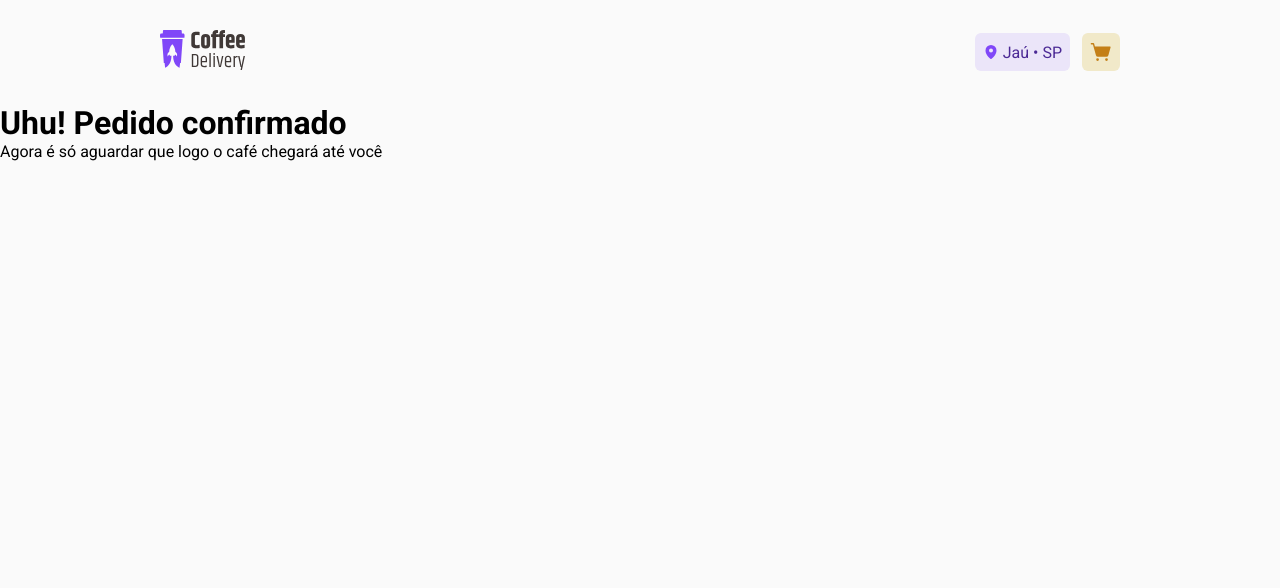
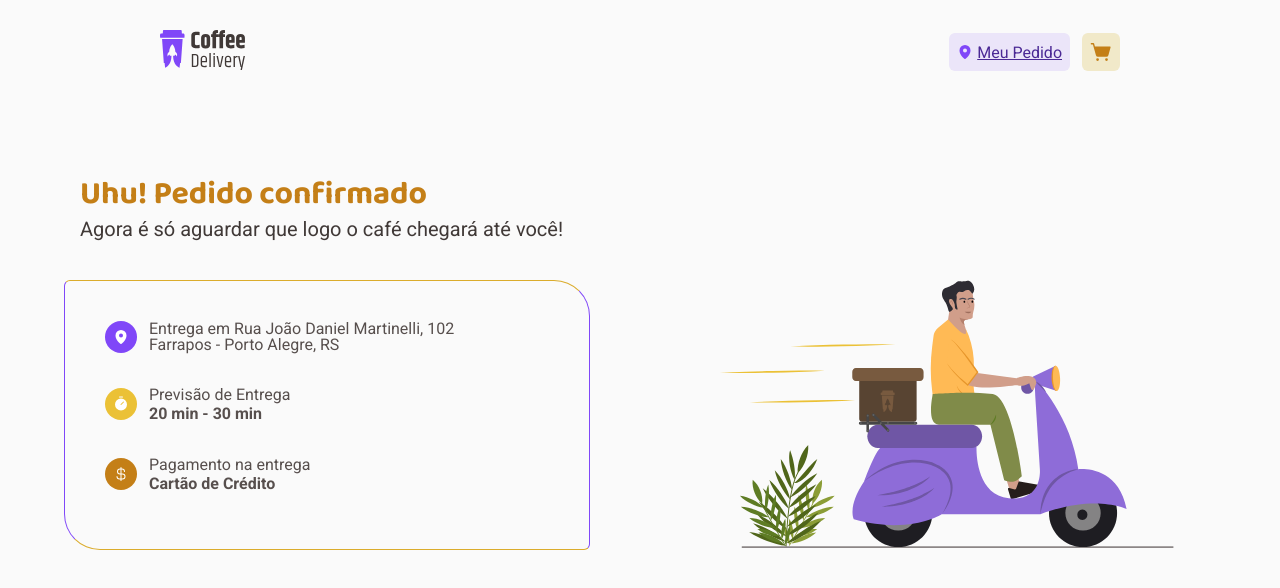
Before and after one commit to maathzzz/coffe-delivery, a React (Vite) app: page /sucess in a window 1280 px wide. Shown: the top 588 px of the page. Built offline with nearby package versions, Linux system fonts and the light colour scheme.

Commit message:
confirmedOrder styles finished

```diff
--- a/src/components/Header/Header.module.css
+++ b/src/components/Header/Header.module.css
@@ -31,8 +31,6 @@
     border-radius: 6px;
     gap: 0.25rem;
     padding: 0.5rem;
-
-    cursor: no-drop;
 }
 
 .actions-cart {
--- a/src/components/Header/index.tsx
+++ b/src/components/Header/index.tsx
@@ -10,12 +10,13 @@ export function Header() {
                 <img src={CoffeDeliveryLogo} alt="" />
             </NavLink>
             <div className={styles.actions}>
-                <div className={styles['actions-local']}>
+                <NavLink to='/sucess' className={styles['actions-local']}>
                     <MapPin color="#8047F8" weight="fill" size={16}/>
-                    <span> Jaú </span>
+                    {/* <span> Jaú </span>
                     <span> • </span>
-                    <span> SP</span>
-                </div>
+                    <span> SP</span> */}
+                    <span> Meu Pedido</span>
+                </NavLink>
                 <NavLink to="/checkout" className={styles['actions-cart']}>
                     <ShoppingCartSimple color="#C47F17" weight="fill" size={22}/>
                 </NavLink>
--- a/src/data/coffee.ts
+++ b/src/data/coffee.ts
@@ -4,7 +4,7 @@ export const coffees = [
 		title: 'Expresso Tradicional',
 		description: 'O tradicional café feito com água quente e grãos moídos',
 		amount: 9.90,
-		img: '../../public/tradicional.png',
+		img: '../../tradicional.png',
 		tags: [
 			'TRADICIONAL'
 		]
@@ -14,7 +14,7 @@ export const coffees = [
 		title: 'Expresso Americano',
 		description: 'Expresso diluído, menos intenso que o tradicional',
 		amount: 9.90,
-		img: '../../public/americano.png',
+		img: '../../americano.png',
 		tags: [
 			'TRADICIONAL'
 		]
@@ -24,7 +24,7 @@ export const coffees = [
 		title: 'Expresso Cremoso',
 		description: 'Café expresso tradicional com espuma cremosa',
 		amount: 9.90,
-		img: '../../public/cremoso.png',
+		img: '../../cremoso.png',
 		tags: [
 			'TRADICIONAL'
 		]
@@ -34,7 +34,7 @@ export const coffees = [
 		title: 'Expresso Gelado',
 		description: 'Bebida preparada com café expresso e cubos de gelo',
 		amount: 9.90,
-		img: '../../public/gelado.png',
+		img: '../../gelado.png',
 		tags: [
 			'TRADICIONAL',
 			'GELADO'
@@ -45,7 +45,7 @@ export const coffees = [
 		title: 'Café com Leite',
 		description: 'Meio a meio de expresso tradicional com leite vaporizado',
 		amount: 9.90,
-		img: '../../public/leite.png',
+		img: '../../leite.png',
 		tags: [
 			'TRADICIONAL',
 			'COM LEITE'
@@ -56,7 +56,7 @@ export const coffees = [
 		title: 'Latte',
 		description: 'Uma dose de café expresso com o dobro de leite e espuma cremosa',
 		amount: 9.90,
-		img: '../../public/latte.png',
+		img: '../../latte.png',
 		tags: [
 			'TRADICIONAL',
 			'COM LEITE'
@@ -67,7 +67,7 @@ export const coffees = [
 		title: 'Capuccino',
 		description: 'Bebida com canela feita de doses iguais de café, leite e espuma',
 		amount: 9.90,
-		img: '../../public/capuccino.png',
+		img: '../../capuccino.png',
 		tags: [
 			'TRADICIONAL',
 			'COM LEITE'
@@ -78,7 +78,7 @@ export const coffees = [
 		title: 'Macchiato',
 		description: 'Café expresso misturado com um pouco de leite quente e espuma',
 		amount: 9.90,
-		img: '../../public/macchiato.png',
+		img: '../../macchiato.png',
 		tags: [
 			'TRADICIONAL',
 			'COM LEITE'
@@ -89,7 +89,7 @@ export const coffees = [
 		title: 'Mocaccino',
 		description: 'Café expresso com calda de chocolate, pouco leite e espuma',
 		amount: 9.90,
-		img: '../../public/mocaccino.png',
+		img: '../../mocaccino.png',
 		tags: [
 			'TRADICIONAL',
 			'COM LEITE'
@@ -100,7 +100,7 @@ export const coffees = [
 		title: 'Chocolate Quente',
 		description: 'Bebida feita com chocolate dissolvido no leite quente e café',
 		amount: 9.90,
-		img: '../../public/quente.png',
+		img: '../../quente.png',
 		tags: [
 			'ESPECIAL',
 			'COM LEITE'
@@ -111,7 +111,7 @@ export const coffees = [
 		title: 'Cubano',
 		description: 'Drink gelado de café expresso com rum, creme de leite e hortelã',
 		amount: 9.90,
-		img: '../../public/cubano.png',
+		img: '../../cubano.png',
 		tags: [
 			'ESPECIAL',
 			'ALCOÓLICO',
@@ -123,7 +123,7 @@ export const coffees = [
 		title: 'Havaiano',
 		description: 'Bebida adocicada preparada com café e leite de coco',
 		amount: 9.90,
-		img: '../../public/havaiano.png',
+		img: '../../havaiano.png',
 		tags: [
 			'ESPECIAL',
 		]
@@ -133,7 +133,7 @@ export const coffees = [
 		title: 'Árabe',
 		description: 'Bebida preparada com grãos de café árabe e especiarias',
 		amount: 9.90,
-		img: '../../public/arabe.png',
+		img: '../../arabe.png',
 		tags: [
 			'ESPECIAL',
 		]
@@ -143,7 +143,7 @@ export const coffees = [
 		title: 'Irlândes',
 		description: 'Bebida a base de café, uísque irlandês, açúcar e chantilly',
 		amount: 9.90,
-		img: '../../public/irlandes.png',
+		img: '../../irlandes.png',
 		tags: [
 			'ESPECIAL',
 			'ALCOÓLICO'
--- a/src/pages/Home/CoffeeCard/CoffeeCard.tsx
+++ b/src/pages/Home/CoffeeCard/CoffeeCard.tsx
@@ -11,14 +11,16 @@ interface CoffeeAtributes {
 
 }
 
+
 export function CoffeeCard({ title, description, price, tags, imgUrl }: CoffeeAtributes) {
+
   return (
     <div className={styles.coffeeCard}>
         <img src={imgUrl}/>
         <div className={styles.coffeeTags}>
           {tags.map(tag => {
             return (
-              <span> {tag} </span>
+              <span key={Math.random() * 1000}> {tag} </span>
             ) })}
         </div>
 
--- a/src/pages/Home/index.tsx
+++ b/src/pages/Home/index.tsx
@@ -1,5 +1,4 @@
 import { CoffeeCard } from './CoffeeCard/CoffeeCard'
-
 import styles from './Home.module.css'
 import coffeHome from '../../assets/coffeHome.png'
 import { Coffee, Package, ShoppingCartSimple, Timer } from '@phosphor-icons/react'
@@ -40,9 +39,8 @@ export function Home() {
                 <div className={styles.list}>
                     {coffees.map(coffee => {
                         return (
-                            <div>
+                            <div key={coffee.id}>
                                 <CoffeeCard
-                                    key={coffee.id}
                                     title={coffee.title}
                                     description={coffee.description}
                                     price={coffee.amount}
--- a/src/pages/Sucess/Sucess.module.css
+++ b/src/pages/Sucess/Sucess.module.css
@@ -0,0 +1,159 @@
+.sucess img {
+    position: absolute;
+    width: 30.75rem;
+    height: 18.313rem;
+    left: calc(50% - 30.75rem/2 + 19.625rem);
+    top: 16.75rem;
+}
+
+.title {
+    position: absolute;
+    left: calc(50% - 22.063rem/2 - 23.969rem);
+    top: 10.875rem;
+}
+
+.title h1 {
+    font-family: 'Baloo 2';
+    font-style: normal;
+    font-weight: 800;
+    font-size: 2rem;
+    line-height: 130%;
+
+    color: var(--yellow-dark);
+}
+
+.title p {
+    font-family: 'Roboto';
+    font-style: normal;
+    font-weight: 400;
+    font-size: 1.25rem;
+    line-height: 130%;
+
+    color: var(--gray-subtitle);
+    font-stretch: 100;
+}
+
+.orderInfo {
+    box-sizing: border-box;
+
+    display: flex;
+    flex-direction: column;
+    align-items: flex-start;
+    padding: 2.5rem;
+    gap: 2rem;
+
+    position: absolute;
+    width: 32.875rem;
+    height: 16.875rem;
+
+    left: calc(50% - 34.875rem/2 - 18.563rem);
+    top: 17.5rem;
+
+    border-radius: 6px 36px;
+    border-style: solid;
+    border-width: 1px;
+    border-color: rgba(219, 172, 44, 1) rgba(128, 71, 248, 1);
+    /* background: linear-gradient(to bottom left, rgba(219, 172, 44, 1), rgba(128, 71, 248, 1)); */
+}
+
+.local {
+    display: flex;
+    flex-direction: row;
+    align-items: center;
+    padding: 0px;
+    gap: 0.75rem;
+}
+
+.localIcon {
+    width: 2rem;
+    height: 2rem;
+    background: var(--purple);
+    border-radius: 1000px;
+
+    display: flex;
+    justify-content: center;
+    align-items: center;
+}
+
+.localText {
+    display: flex;
+    flex-direction: column;
+}
+
+.localText span {
+    font-weight: 400;
+    font-size: 16px;
+    line-height: 1rem;
+
+    color: var(--gray-text);
+}
+
+.time {
+    display: flex;
+    flex-direction: row;
+    align-items: center;
+    padding: 0px;
+    gap: 0.75rem;
+}
+
+.timeIcon {
+    width: 2rem;
+    height: 2rem;
+    background: var(--yellow);
+    border-radius: 1000px;
+
+    display: flex;
+    justify-content: center;
+    align-items: center;
+}
+
+.timeText {
+    display: flex;
+    flex-direction: column;
+}
+
+.timeText p {
+    font-weight: 400;
+    font-size: 1rem;
+    color: var(--gray-text)
+}
+
+.timeText span {
+    color: var(--gray-text);
+    font-weight: bolder;
+}
+
+.payment {
+    display: flex;
+    flex-direction: row;
+    align-items: center;
+    padding: 0px;
+    gap: 0.75rem;
+}
+
+.paymentIcon {
+    width: 2rem;
+    height: 2rem;
+    background: var(--yellow-dark);
+    border-radius: 1000px;
+
+    display: flex;
+    justify-content: center;
+    align-items: center;
+}
+
+.paymentText {
+    display: flex;
+    flex-direction: column;
+}
+
+.paymentText p {
+    font-weight: 400;
+    font-size: 1rem;
+    color: var(--gray-text)
+}
+
+.paymentText span {
+    color: var(--gray-text);
+    font-weight: bolder;
+}
--- a/src/pages/Sucess/index.tsx
+++ b/src/pages/Sucess/index.tsx
@@ -1,12 +1,44 @@
+import { CurrencyDollar, MapPin, Timer } from '@phosphor-icons/react'
+import driver from '../../assets/Illustration.svg'
 import styles from './Sucess.module.css'
 
 export function Sucess() {
     return (
-        <div>
-            <div>
+        <div className={styles.sucess}>
+            <div className={styles.title}>
                 <h1> Uhu! Pedido confirmado </h1>
-                <p> Agora é só aguardar que logo o café chegará até você </p>
+                <p> Agora é só aguardar que logo o café chegará até você! </p>
             </div>
+            <div className={styles.orderInfo}>
+                <div className={styles.local}>
+                    <div className={styles.localIcon}>
+                        <MapPin weight='fill' color='#FFFF'/>
+                    </div>
+                    <div className={styles.localText}>
+                        <span> Entrega em Rua João Daniel Martinelli, 102</span>
+                        <span> Farrapos - Porto Alegre, RS </span>
+                    </div>
+                </div>
+                <div className={styles.time}>
+                    <div className={styles.timeIcon}>
+                        <Timer weight='fill' color='#FFFF'/>
+                    </div>
+                    <div className={styles.timeText}>
+                        <p> Previsão de Entrega </p>
+                        <span> 20 min - 30 min </span>
+                    </div>
+                </div>
+                <div className={styles.payment}>
+                    <div className={styles.paymentIcon}>
+                        <CurrencyDollar color='#FFFF'/>
+                    </div>
+                    <div className={styles.paymentText}>
+                        <p> Pagamento na entrega </p>
+                        <span> Cartão de Crédito </span>
+                    </div>
+                </div>
+            </div>
+            <img src={driver} alt="Homem dirigindo uma motoneta"/>
         </div>
     )
 }
--- a/src/styles/global.css
+++ b/src/styles/global.css
@@ -34,4 +34,4 @@ body, input, textarea, button {
     font-family: 'Roboto', sans-serif;
     font-weight: 400;
     font-size: 1rem;
-  }
+}
```
Also changed, not shown: src/assets/illustration.svg (added).
